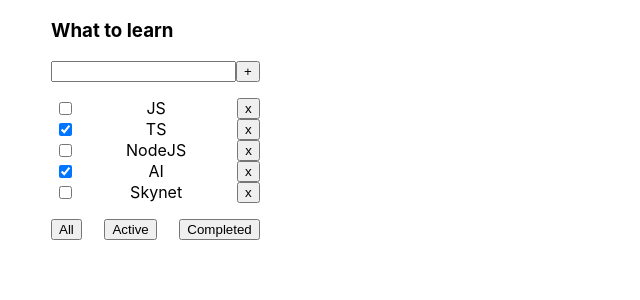
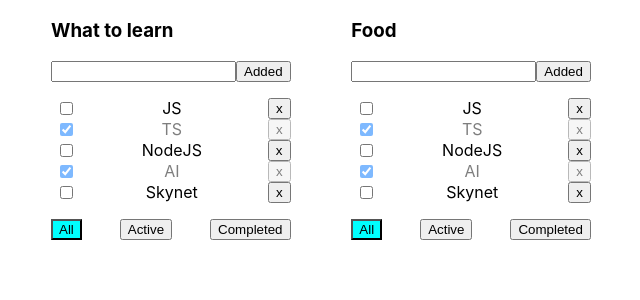
Before and after one commit to Metaloziz/it-incubator-todolist-ts-01, a React (Create React App) app: page / in a window 1280 px wide. Shown: the top 300 px of the page, without its empty margins (13-653 px from the left). Built offline with nearby package versions, Linux system fonts and the light colour scheme.

Commit message:
ToDo_4_50%

```diff
--- a/src/App.module.css
+++ b/src/App.module.css
@@ -7,6 +7,14 @@
     padding-left: 2%;
 }
 
+.errorMessage {
+    color: #ff0000;
+    font-weight: 500;
+}
+
+.input {
+    border-color: red;
+}
 
 
 .main {
@@ -19,3 +27,11 @@
     display: flex;
     justify-content: space-between;
 }
+
+.filter .active {
+    background-color: aqua;
+}
+
+.isDone {
+    opacity: 50%;
+}
--- a/src/App.tsx
+++ b/src/App.tsx
@@ -4,8 +4,7 @@ import {ToDoList} from "./components/ToDoList";
 import {v1} from "uuid";
 import s from './App.module.css'
 
-export type filterPT = 'all' | 'completed' | 'active'
-export const filters = 'all'
+export type filterPT = 'All' | 'Completed' | 'Active'
 
 export type tasksPT = taskPT[]
 
@@ -15,12 +14,31 @@ export type taskPT = {
     isDone: boolean
 }
 
+export type buttonsPT = typeof buttons
+
+type statePT = toDolistPT[]
+
+export type toDolistPT = {
+    id: string
+    title: string
+    filter: filterPT
+}
+
+
+const buttons = {
+    all: 'All',
+    completed: 'Completed',
+    active: 'Active',
+    added: 'Added',
+    x: 'x'
+} as const
+
 
 function App() {
 
-    const state = [
-        {id: v1(), title: 'What to learn', filter: 'all'},
-        {id: v1(), title: 'Food', filter: 'all'}
+    const toDoLists: statePT = [
+        {id: v1(), title: 'What to learn', filter: 'All'},
+        {id: v1(), title: 'Food', filter: 'All'}
     ]
 
     const tasks1: tasksPT = [
@@ -38,38 +56,58 @@ function App() {
     ]
 
     const [tasks, setTasks] = useState<tasksPT>(tasks1)
-    const [filter, setFilter] = useState<filterPT>("all")
+    const [state, setState] = useState<statePT>(toDoLists)
+
 
     const removeTask = (taskID: string) => {
         const copyTasks = [...tasks]
         setTasks(copyTasks.filter(l => l.id !== taskID))
     }
-
-    let copyTasks = tasks
-
-    switch (filter) {
-        case 'completed':
-            copyTasks = tasks.filter(l => l.isDone)
-            break
-        case 'active':
-            copyTasks = tasks.filter(l => !l.isDone)
-    }
-
-
     const addTask = (title: string) => {
         let newTask = {id: v1(), title: title, isDone: false}
         const copyTasks = [newTask, ...tasks]
         setTasks(copyTasks)
     }
+    const changeTaskStatus = (taskID: string) => {
+        let copyTasks: tasksPT = [...tasks]
+        copyTasks = tasks.map(l => l.id === taskID ? {...l, isDone: !l.isDone} : l)
+        setTasks(copyTasks)
+    }
+    const changeFilter = (filter: filterPT, idToDoList: string) => {
+        console.log('gg')
+        debugger
+        let copyToDoLists = [...toDoLists]
+        copyToDoLists.map(l => l.id === idToDoList ? {...l, filter: filter} : l)
+    }
+
 
     return (
         <div className={s.main}>
-            <ToDoList title={'What to learn'}
-                      tasks={copyTasks}
-                      removeTask={removeTask}
-                      filterTasks={setFilter}
-                      addTask={addTask}/>
-            {/*<ToDoList title={'Food'} tasks={tasks2}/>*/}
+            {state.map(l => {
+
+                let copyTasks = tasks
+                debugger
+                switch (l.filter) {
+                    case 'Completed':
+                        copyTasks = tasks.filter(l => l.isDone)
+                        break
+                    case 'Active':
+                        copyTasks = tasks.filter(l => !l.isDone)
+                        break
+                }
+
+                return (<ToDoList toDoListID={l.id}
+                                  key={l.id}
+                                  title={l.title}
+                                  tasks={copyTasks}
+                                  removeTask={removeTask}
+                                  filterTasks={changeFilter}
+                                  addTask={addTask}
+                                  changeTaskStatus={changeTaskStatus}
+                                  buttons={buttons}
+                                  filter={l.filter}/>
+                )
+            })}
         </div>
     );
 }
--- a/src/components/ToDoList.tsx
+++ b/src/components/ToDoList.tsx
@@ -1,72 +1,103 @@
-import React, {ChangeEvent, KeyboardEvent, useState} from 'react';
+import React, {ChangeEvent, KeyboardEvent, MouseEvent, useState} from 'react';
 
-import {filterPT, taskPT} from "../App";
+import {buttonsPT, filterPT, taskPT} from "../App";
 import s from '../App.module.css'
 
 type ToDoListPT = {
-    // id: string
+    toDoListID: string
     title: string
-    // filter: string
+    filter: filterPT
     tasks: taskPT[]
     removeTask: (taskID: string) => void
-    filterTasks: (filter: filterPT) => void
+    filterTasks: (filter: filterPT, toDoListID: string) => void
     addTask: (title: string) => void
+    changeTaskStatus: (taskID: string) => void
+    buttons: buttonsPT
 }
 
 
-export const ToDoList = (props: ToDoListPT) => {
+export const ToDoList = ({
+                             toDoListID,
+                             buttons,
+                             filterTasks,
+                             tasks,
+                             changeTaskStatus,
+                             title,
+                             removeTask,
+                             addTask,
+                             filter
+                         }: ToDoListPT) => {
+    let all = buttons.all
+    let active = buttons.active
+    let completed = buttons.completed
 
     const [newTaskTitle, setNewTaskTitle] = useState<string>('')
+    const [error, setError] = useState<boolean>(false)
 
 
     const addTaskButtonCB = () => {
         if (newTaskTitle.trim()) {
-            props.addTask(newTaskTitle)
+            addTask(newTaskTitle)
             setNewTaskTitle('')
-        }
+        } else setError(true)
+
 
     }
     const addTaskEnterCB = (event: KeyboardEvent<HTMLInputElement>) => {
         switch (event.key) {
             case 'Enter':
                 if (newTaskTitle.trim()) {
-                    props.addTask(newTaskTitle)
+                    addTask(newTaskTitle)
                     setNewTaskTitle('')
                 }
                 break;
         }
 
     }
-    const changeTaskCallBack = (event: ChangeEvent<HTMLInputElement>) => {
+    const changeInputCB = (event: ChangeEvent<HTMLInputElement>) => {
+        setError(false)
         setNewTaskTitle(event.currentTarget.value)
     }
+    const changeTaskStatusCB = (taskID: MouseEvent<HTMLInputElement>) => {
+        changeTaskStatus(taskID.currentTarget.id)
+    }
+
+    const filterAll = () => {
+        console.log('all')
+        return filterTasks(all, toDoListID)
+    }
+    const filterActive = () => filterTasks(active, toDoListID)
+    const filterCompleted = () => filterTasks(completed, toDoListID)
 
 
     return (<div className={s.App}>
             <div>
-                <h3>{props.title}</h3>
+                <h3>{title}</h3>
                 <div>
-                    <input value={newTaskTitle}
-                           onChange={changeTaskCallBack}
+                    <input className={error ? s.input : ''} value={newTaskTitle}
+                           onChange={changeInputCB}
                            onKeyPress={addTaskEnterCB}/>
-                    <button onClick={addTaskButtonCB}>+</button>
+                    <button onClick={addTaskButtonCB}>{buttons.added}</button>
+                    {error ? <div className={s.errorMessage}>error</div> : ''}
                 </div>
                 <ul>
-                    {props.tasks.map((t, index) =>
-                        <li id={t.id} key={index}>
-                            <input type="checkbox" checked={t.isDone} readOnly/>
-                            <span>{t.title}</span>
-                            <button onClick={() => {
-                                props.removeTask(t.id)
-                            }}>x
-                            </button>
-                        </li>
+                    {tasks.map((t, index) => {
+
+                            const removeTaskCB = () => removeTask(t.id)
+
+                            return <li key={index} className={t.isDone ? s.isDone : ''}>
+                                <input id={t.id} type="checkbox" checked={t.isDone} readOnly onClick={changeTaskStatusCB}/>
+                                <span>{t.title}</span>
+                                <button onClick={removeTaskCB}>{buttons.x}</button>
+                            </li>
+                        }
                     )}
                 </ul>
                 <div className={s.filter}>
-                    <button onClick={() => props.filterTasks('all')}>All</button>
-                    <button onClick={() => props.filterTasks('active')}>Active</button>
-                    <button onClick={() => props.filterTasks('completed')}>Completed</button>
+                    <button className={filter == all ? s.active : ''} onClick={filterAll}>{all}</button>
+                    <button className={filter == active ? s.active : ''} onClick={filterActive}>{active}</button>
+                    <button className={filter == completed ? s.active : ''}
+                            onClick={filterCompleted}>{completed}</button>
                 </div>
             </div>
         </div>
```
